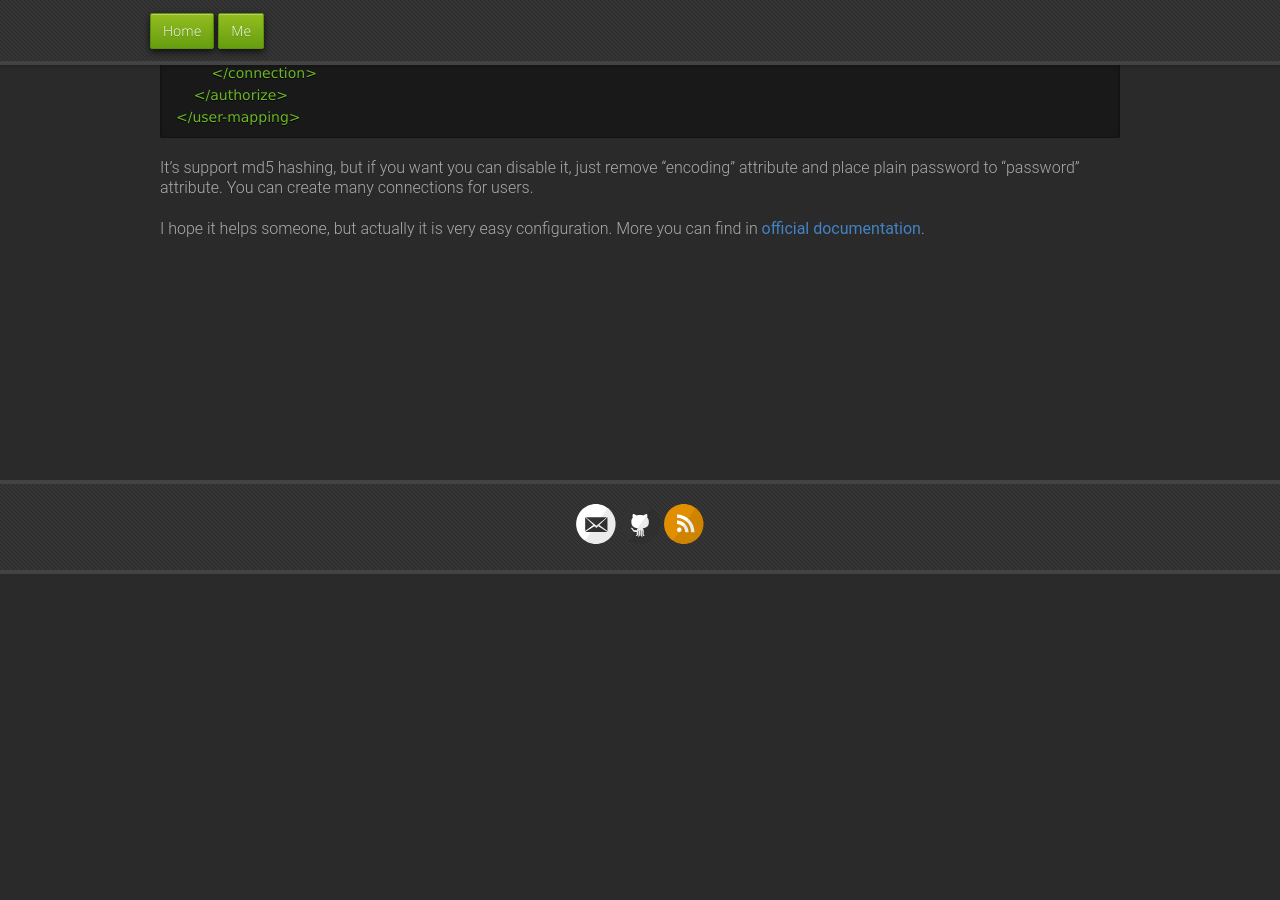
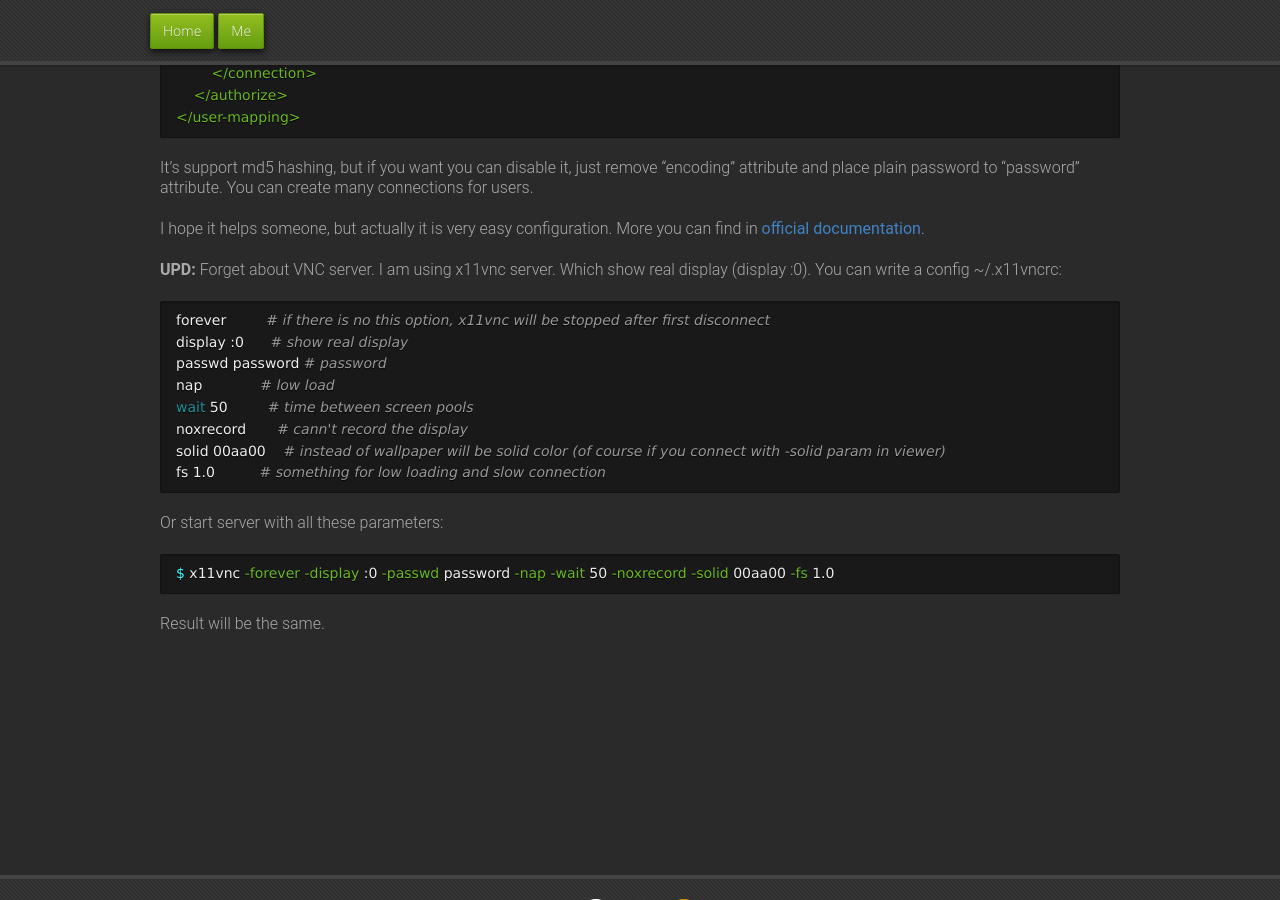
Before and after one commit to freekode/freekode.github.io, a Jekyll site: the page built from _posts/2015-03-11-guacamole-configuration.md, in a window 1280 px wide and 900 px high, scrolled down 1181 px. Built offline with Jekyll 4.4.1, drawn with Linux system fonts in a browser that asks for light colours; comment, search, counter and statistics services are not loaded; before the commit the page ends 1795 px from its top, so only the background shows below that.

Commit message:
Update 2015-03-11-guacamole-configuration.md

```diff
--- a/_posts/2015-03-11-guacamole-configuration.md
+++ b/_posts/2015-03-11-guacamole-configuration.md
@@ -57,3 +57,20 @@ user-mappings.xml
 It's support md5 hashing, but if you want you can disable it, just remove "encoding" attribute and place plain password to "password" attribute. You can create many connections for users.
 
 I hope it helps someone, but actually it is very easy configuration. More you can find in <a href="http://guac-dev.org/doc/gug/">official documentation</a>.
+
+<b>UPD:</b> Forget about VNC server. I am using x11vnc server. Which show real display (display :0). You can write a config ~/.x11vncrc:
+{% highlight sh %}
+forever         # if there is no this option, x11vnc will be stopped after first disconnect
+display :0      # show real display
+passwd password # password
+nap             # low load
+wait 50         # time between screen pools
+noxrecord       # cann't record the display
+solid 00aa00    # instead of wallpaper will be solid color (of course if you connect with -solid param in viewer)
+fs 1.0          # something for low loading and slow connection
+{% endhighlight %}
+Or start server with all these parameters:
+{% highlight sh %}
+$ x11vnc -forever -display :0 -passwd password -nap -wait 50 -noxrecord -solid 00aa00 -fs 1.0
+{% endhighlight %}
+Result will be the same.
```
